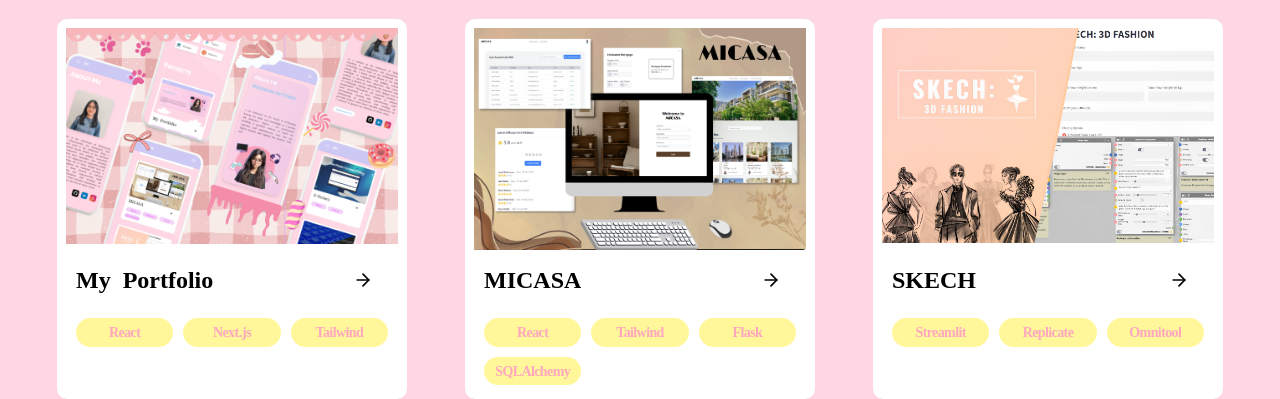
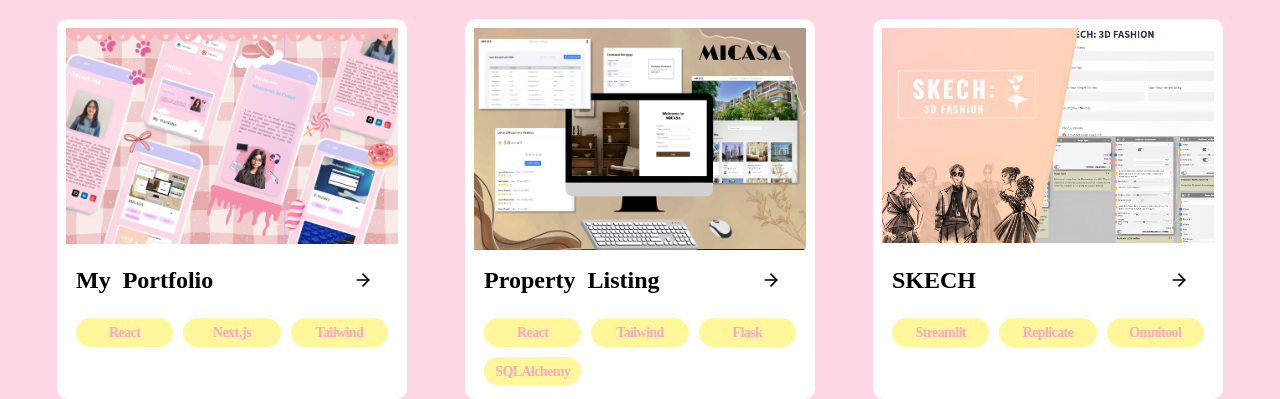
Before and after one commit to jeslynw/PortfolioWebsite, a Next.js app: page / in a window 1280 px wide. Shown: the part 2000-2399 px from the top of the page. Built offline with nearby package versions, Linux system fonts and the light colour scheme.

Commit message:
change description

```diff
--- a/src/app/components/AboutMe.jsx
+++ b/src/app/components/AboutMe.jsx
@@ -2,8 +2,6 @@
 import React from "@heroicons/react";
 import Image from "next/image";
 import Link from "next/link";
-
-//test
 
 const CV_File = "/Resume.pdf";
 
@@ -31,7 +29,9 @@
                             As a student at the University of Wollongong, majoring in Cybersecurity, my fascination with technology traces back to my childhood.
                             From a young age, I found myself drawn to the intricate workings of computers and gadgets, constantly seeking to unravel their mysteries.
                             This curiosity sparked a passion for exploring the expansive world of technology, driving me to delve deeper into its complexities.
-                            Throughout my academic journey, I have developed a keen interest in sofware development, hacking and Cybersecurity stuff. Participating in hackathons and working on personal projects have been valuable experiences as I continue to pursue my interests in these areas.
+                            Throughout my academic journey, I have developed a keen interest in problem-solving, sofware development, hacking and Cybersecurity stuff.
+                            In my free time, I participate in hackathons, capture-the-flag (CTF) and working on personal projects.
+                            These experiences have been valuable as I continue to pursue my interests and build my skills in these areas.
                         </p>
                         <div className="flex py-3 mt-5 justify-between sm:items-center">
                             <div className="flex mb-6 sm:mb-0 place-self-center">
--- a/src/app/components/HeroSection.jsx
+++ b/src/app/components/HeroSection.jsx
@@ -49,7 +49,7 @@
                                     1000,
                                     "Majoring In Cybersecurity",
                                     1000, // wait 1s before replacing "Mice" with "Hamsters"
-                                    "UI/UX Designer",
+                                    "Final year student",
                                     1000,
                                 ]}
                                 wrapper="span"
--- a/src/app/components/Projects.jsx
+++ b/src/app/components/Projects.jsx
@@ -7,31 +7,31 @@
 function Projects() {
     const projectList = [
         {
-         description: "My portfolio website where i share my passion, skills, experiences, and achievements.",
+         description: "My portfolio website where i share my passion, skills, experiences, and projects.",
          pics: "/images/myportfolio.png",
          title: "My Portfolio",
          skills: ["React", "Next.js", "Tailwind"]
         },
         {
-         description: "A web application that manages and sells property listing, leveraging B-C-E framework for an efficient architecture design. The website offers features tailored for system administrators, seller, buyer and real estate agents",
+         description: "A web platform for real estate agents, sellers, and buyers, designed to manage and sell property listings. The website offers a wide range of features to streamline property management tasks. By incorporating the B-C-E (Boundary, Controller, Entity) framework, it ensures an optimized architecture, providing an efficient usage for all users",
          pics: "/images/micasa.png",
-         title: "MICASA",
+         title: "Property Listing",
          skills: ["React", "Tailwind", "Flask", "SQLAlchemy"]
         },
         {
-         description: "A web application that converts sketch into 3D model, specially designed to assist designers in visualizing custom clothes for their customers. We utilized 'outline' model to transform outlines into lifelike images and 'wonder3d' model to transform these images to 3D models.",
+         description: "A web platform that converts sketch into 3D model, specially designed to assist designers in visualizing custom clothes for their customers. We utilized 'outline' model to transform outlines into lifelike images and 'wonder3d' model to transform these images to 3D models.",
          pics: "/images/sketch.png",
          title: "SKECH",
          skills: ["Streamlit", "Replicate", "Omnitool"]
         },
         {
-         description: "An app to verify and review the authenticity and legality of your documents, which aims to prevent signature forgery on contracts using Langcode and USIGN APIs, utilizing NodeJS for backend and ReactJS for interface",
+         description: "A web application to verify and review the authenticity and legality of your documents, which aims to prevent signature forgery on contracts using Langcode and USIGN APIs, utilizing NodeJS for backend and ReactJS for interface",
          pics: "/images/enotary.png",
          title: "E-Notary",
          skills: ["React", "Node.js"]
         },
         {
-         description: "Constructed a Python-based blockchain system integrated with PubNub to facilitated proof of work mechanism between two parties, establishing a secure network for transparent transactions.",
+         description: "A Python-based blockchain system integrated with PubNub to facilitated proof of work mechanism between two parties, establishing a secure network for transparent transactions.",
          pics: "/images/blockchain.png",
          title: "Blockchain System",
          skills: ["Python", "PubNub"]
@@ -43,7 +43,7 @@
          skills: ["JavaScript", "HTML", "CSS"]
         },
         {
-         description: "Built and managed the production of UOW room booking system for staffs and students.",
+         description: "A web application tailored for UOW students and staff, designed to streamline room booking management. Students can easily book available rooms and staff can efficiently manage the room availability and schedules.",
          pics: "/images/bookingroom.png",
          title: "UOW Room Booking System",
          skills: ["JavaScript", "HTML", "CSS"]
```
